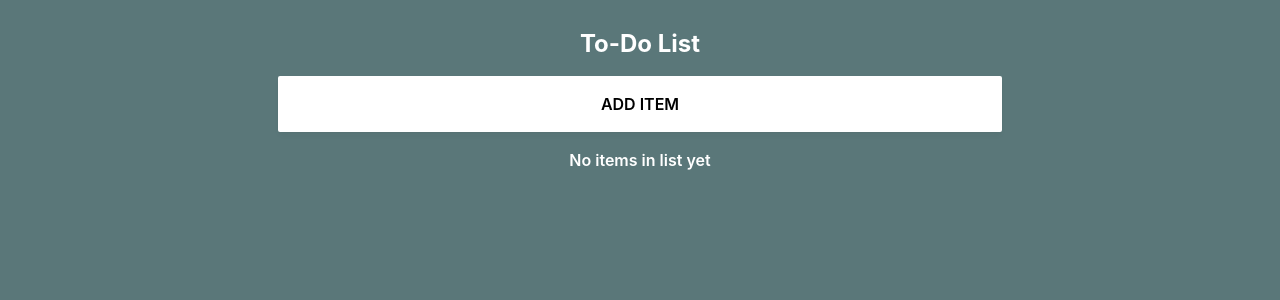
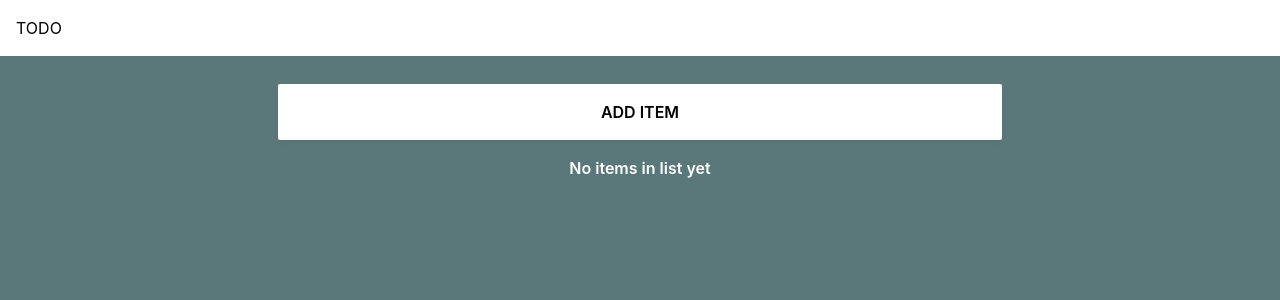
Before and after one commit to MichaelHeinzman/React-To-Do-List, a React (Create React App) app: page / in a window 1280 px wide. Shown: the top 300 px of the page. Built offline with nearby package versions, Linux system fonts and the light colour scheme.

Commit message:
Updated styling

```diff
--- a/src/App.js
+++ b/src/App.js
@@ -3,13 +3,18 @@ import ListContainer from "./components/ListContainer/ListContainer";
 
 function App() {
   return (
-    <div className="flex min-h-screen w-screen grid-cols-1 bg-[#5a7779] p-4 md:grid-cols-3">
-      <div className="invisible w-1/5 md:visible "> </div>
-      <div className="w-full flex-col justify-center bg-transparent p-3 align-top md:w-3/5">
-        {/* A higher order component or container to reuse, with different List component UI */}
-        <ListContainer>{(list) => <List list={list} />}</ListContainer>
-      </div>
-      <div className="invisible w-1/5 md:visible"></div>
+    <div className="flex min-h-screen w-screen flex-col bg-[#5a7779]">
+      <nav className="relative flex w-full items-center justify-between bg-white p-4 text-black">
+        <div className="">TODO</div>
+      </nav>
+      <section className="flex h-full w-full grid-cols-1 p-4 md:grid-cols-3">
+        <div className="invisible md:visible md:w-1/5 "> </div>
+        <div className="w-full flex-col justify-center bg-transparent align-top md:w-3/5 md:p-3">
+          {/* A higher order component or container to reuse, with different List component UI */}
+          <ListContainer>{(list) => <List list={list} />}</ListContainer>
+        </div>
+        <div className="invisible md:visible md:w-1/5"></div>
+      </section>
     </div>
   );
 }
--- a/src/components/ListContainer/ListContainer.jsx
+++ b/src/components/ListContainer/ListContainer.jsx
@@ -9,12 +9,9 @@ const ListContainer = ({ children }) => {
 
   return (
     <div className="flex h-max w-full flex-col justify-center gap-4 bg-transparent">
-      <h1 className="text-center text-2xl font-bold text-[#ffffff]">
-        To-Do List
-      </h1>
       {!showForm && (
         <button
-          className="text-md w-full self-end rounded-sm bg-[#ffffff] font-semibold text-[#000000] shadow-md shadow-[#2b2b2b0a] hover:bg-[#ffffff80] sm:h-11 md:h-14"
+          className="text-md h-16 w-full self-end rounded-sm bg-[#ffffff] font-semibold text-[#000000] shadow-md shadow-[#2b2b2b0a] hover:bg-[#ffffff80] sm:h-11 md:h-14"
           onClick={onAddTodoClicked}
         >
           ADD ITEM
--- a/src/components/ListContainer/ListItemForm.jsx
+++ b/src/components/ListContainer/ListItemForm.jsx
@@ -23,10 +23,6 @@ const ListItemForm = ({ disableForm }) => {
       className="flex w-full flex-col gap-y-4 self-center rounded-md bg-[#ffffff] p-3 shadow-md shadow-[#3f3f3f4e]"
       data-testid="list-item-form"
     >
-      <h3 className="text-center text-lg font-bold text-white">
-        To-Do Item Form
-      </h3>
-
       {/* Title */}
       <div className="mb-6 flex-col gap-2">
         <div className="md:w-1/3">
```
